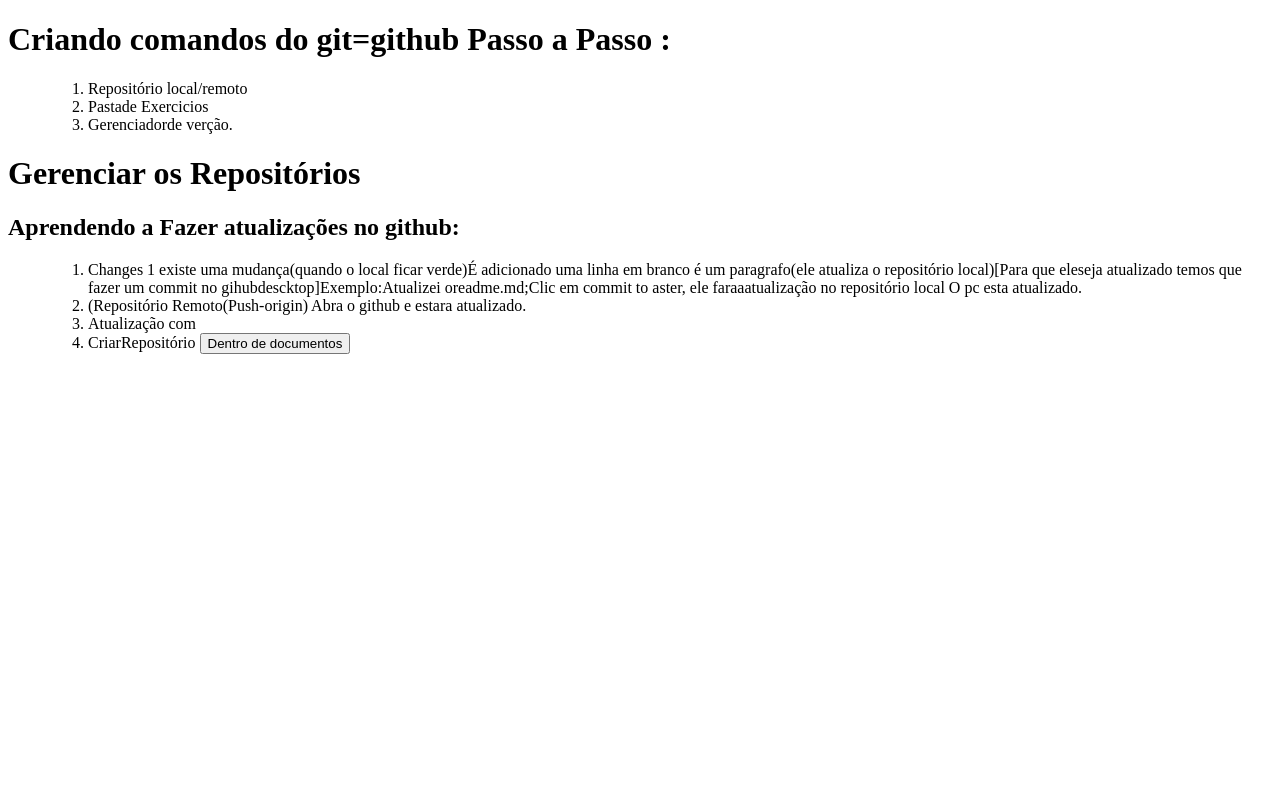
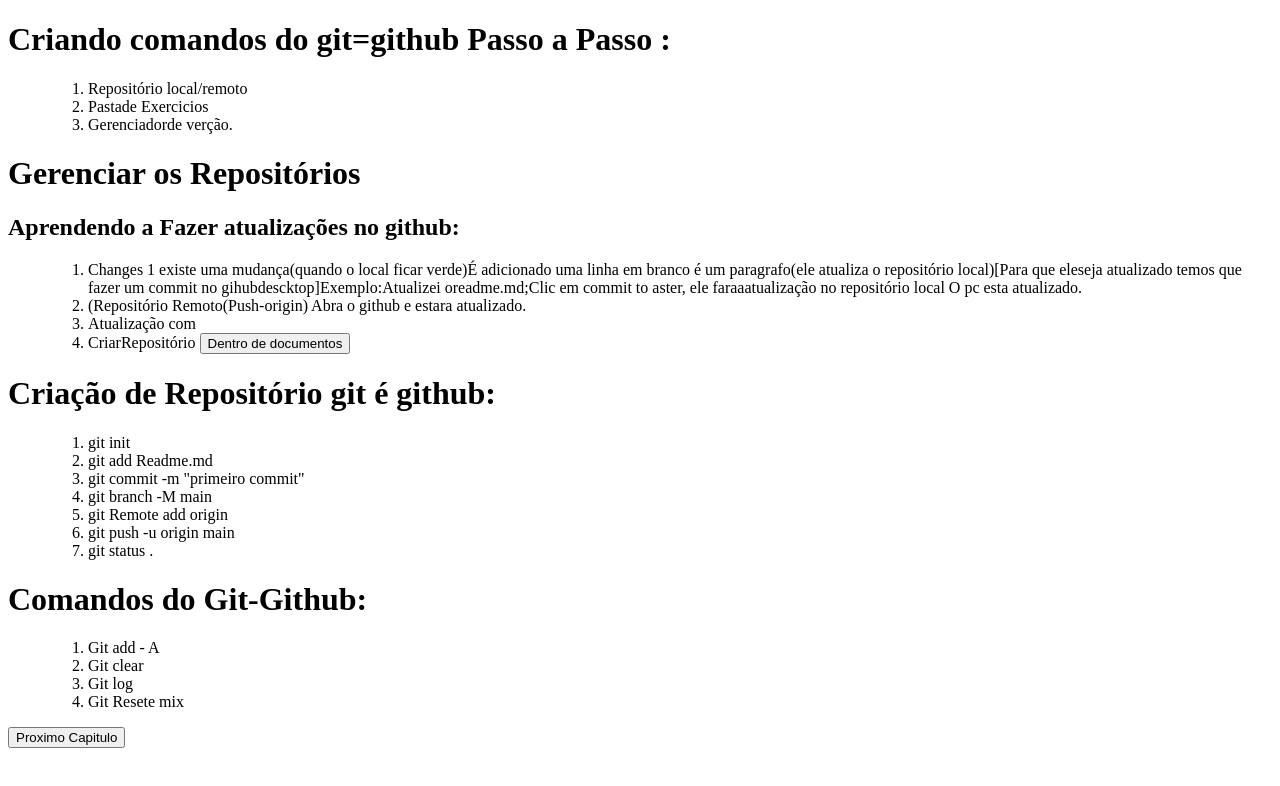
Before and after one commit to edskate/Treinamento-01-04-2022, a plain HTML site: page index.html in a window 1280 px wide. Drawn offline with Linux system fonts and the light colour scheme.

Commit message:
Criação de comandos do git

```diff
--- a/index.html
+++ b/index.html
@@ -28,5 +28,28 @@
     <li>CriarRepositório <button>Dentro de documentos</button></li>
   </ol>
 </ul>
+<h1>Criação de Repositório git é github:</h1>
+
+<ul>
+  <ol>
+    <li>git init</li>
+    <li>git add Readme.md</li>
+    <li> git commit -m "primeiro commit"</li>
+    <li>git branch -M main</li>
+    <li>git Remote add origin</li>
+    <li>git push -u origin main</li>
+    <li>git status .</li>
+  </ol>
+</ul>
+<h1>Comandos do Git-Github:</h1>
+<ul>
+  <ol>
+    <li>Git add - A</li>
+    <li>Git clear</li>
+    <li>Git log</li>
+    <li>Git Resete mix</li>
+  </ol>
+</ul>
+<a href=""><button>Proximo Capitulo</button></a>
 </body>
 </html>
```
